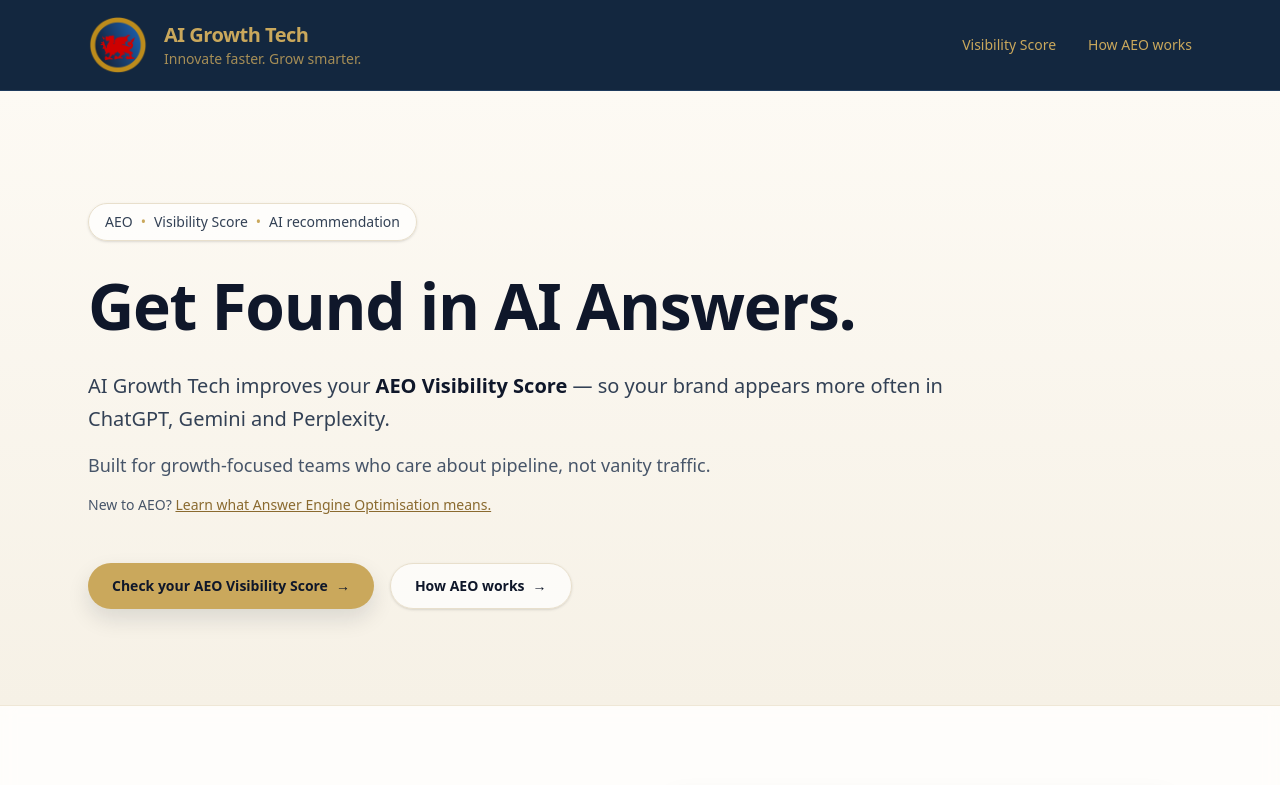
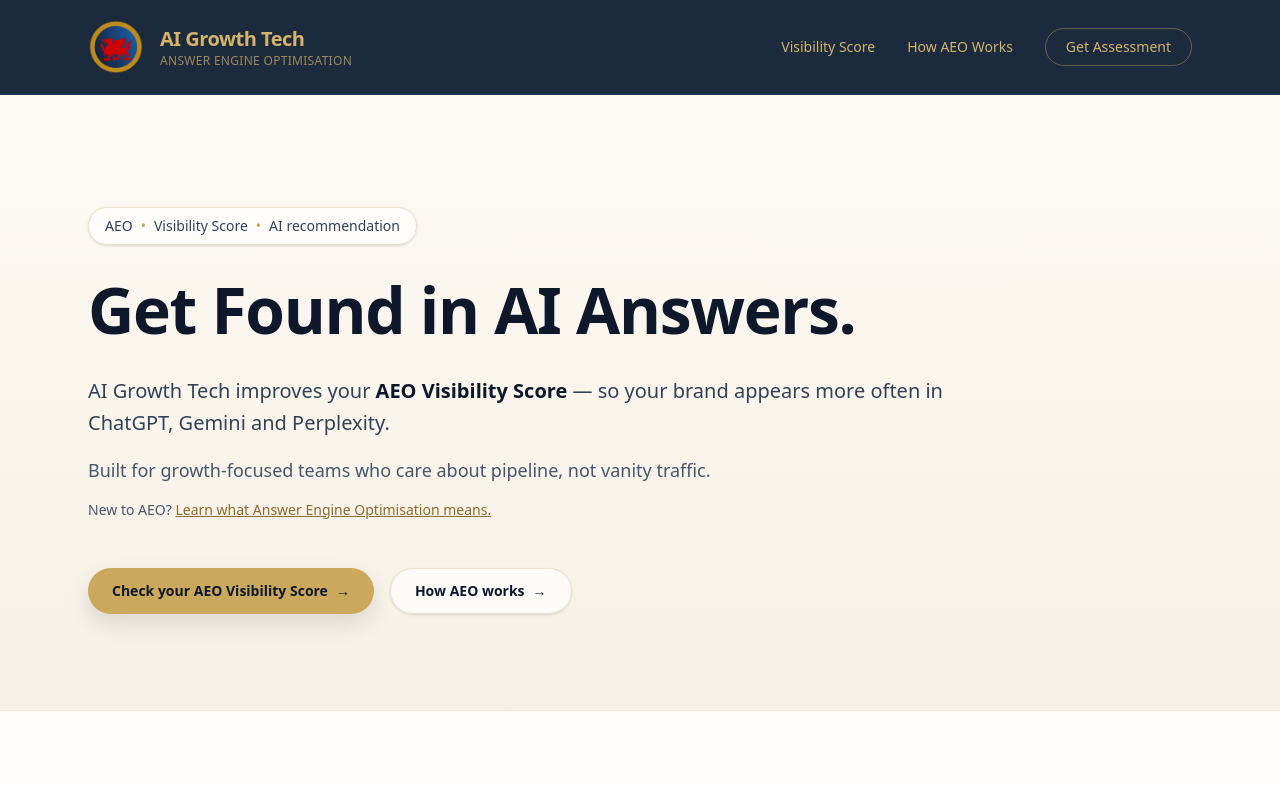
Before and after one commit to claireai-growthtech/ai-growthtech, a Next.js app: page / in a window 1280 px wide. Shown: the top 785 px of the page. Built offline with nearby package versions, Linux system fonts and the light colour scheme.

Commit message:
Refine header and add CTA

```diff
--- a/app/components/SiteHeader.tsx
+++ b/app/components/SiteHeader.tsx
@@ -3,45 +3,53 @@
 
 export default function SiteHeader() {
   return (
-    <header className="bg-[#13273f] border-b border-[#1e3a5c]">
-      <div className="max-w-6xl mx-auto px-6 py-4 flex items-center justify-between">
+    <header className="bg-[#0f1f33]/95 backdrop-blur-md border-b border-[#1e3a5c] sticky top-0 z-50">
+      <div className="max-w-6xl mx-auto px-6 py-5 flex items-center justify-between">
 
-        {/* Left side – Logo + Brand */}
+        {/* Logo + Brand */}
         <Link href="/" className="flex items-center gap-4">
           <Image
             src="/logo.png"
             alt="AI Growth Tech Logo"
-            width={60}
-            height={60}
+            width={56}
+            height={56}
             priority
           />
 
           <div>
-            <div className="text-[#caa85c] text-xl font-semibold tracking-tight">
+            <div className="text-[#d4b46a] text-xl font-semibold tracking-tight">
               AI Growth Tech
             </div>
-            <div className="text-sm text-[#caa85c]/80">
-              Innovate faster. Grow smarter.
+            <div className="text-xs text-[#d4b46a]/70 tracking-wide uppercase">
+              Answer Engine Optimisation
             </div>
           </div>
         </Link>
 
+        {/* Navigation */}
+        <nav className="hidden md:flex items-center gap-8 text-sm font-medium">
 
-        {/* Right side – Navigation */}
-        <nav className="hidden md:flex items-center gap-8 text-sm font-medium">
           <Link
             href="/aeo-visibility-score"
-            className="text-[#caa85c] hover:text-white transition"
+            className="text-[#d4b46a] hover:text-white transition"
           >
             Visibility Score
           </Link>
 
           <Link
             href="/services"
-            className="text-[#caa85c] hover:text-white transition"
+            className="text-[#d4b46a] hover:text-white transition"
           >
-            How AEO works
+            How AEO Works
           </Link>
+
+          <Link
+            href="/contact"
+            className="border border-[#d4b46a]/40 px-5 py-2 rounded-full text-[#d4b46a] hover:bg-[#d4b46a] hover:text-[#0f1f33] transition"
+          >
+            Get Assessment
+          </Link>
+
         </nav>
 
       </div>
```
